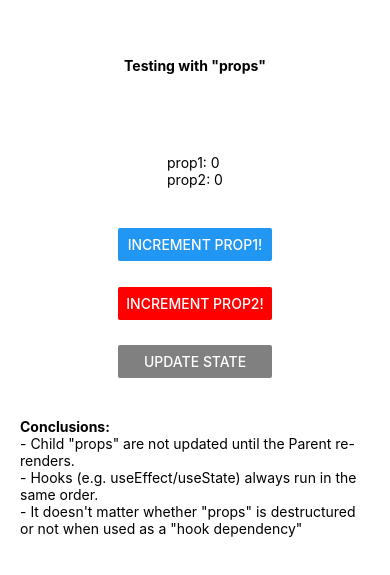
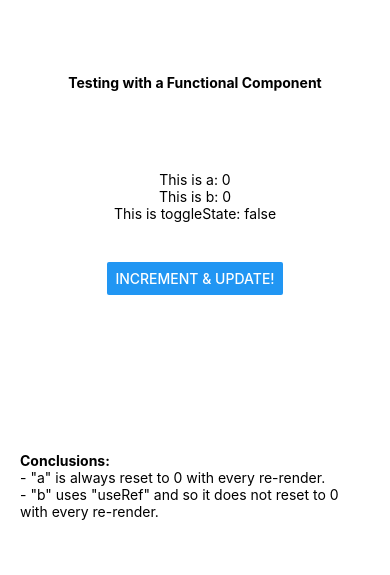
Before and after one commit to husamaf/react-native-examples, a React Native app: screen / in a window 390 px wide. Shown: the part 125-700 px from the top of the page. Built offline with nearby package versions, Linux system fonts and the light colour scheme.

Commit message:
[#ADD] Implement "PropsDependencyExample.js"
Overview:
  - This example demonstrates an Eslint error ("react-hooks/exhaustive-deps") when using a "props" function inside a useEffect/useCallBack.

```diff
--- a/App.js
+++ b/App.js
@@ -3,13 +3,14 @@ import React from 'react';
 import { StyleSheet, Text, View } from 'react-native';
 import FunctionalComponentExample from './screens/FunctionalComponentExample'
 import ClassComponentExample from './screens/ClassComponentExample'
+import PropsDependencyExample from './screens/PropsDependencyExample'
 import PropsExample from './screens/PropsExample'
 
 export default function App() {
   return (
     <View style={styles.container}>
       <StatusBar style="auto" />
-      <PropsExample />
+      <FunctionalComponentExample />
     </View>
   );
 }
--- /dev/null
+++ b/screens/PropsDependencyExample.js
@@ -0,0 +1,67 @@
+import React, {useState, useEffect, useRef, useCallback} from 'react';
+import {StyleSheet, View, Text, Button} from 'react-native';
+
+const Child = props => {
+
+  useEffect(() => {
+    console.log("This useEffect only depends on props.myFunc(..)")
+    props.myFunc(); // "props" is implicitly passed to "myFunc()"! (i.e. "props.myFunc.call(props)")
+  }, [props.myFunc])
+
+
+  return (
+    <View>
+      <Text>{`Hi, I am the Child`}</Text>
+      <Text>{`prop1: ${props.prop1}`}</Text>
+    </View>
+  )
+}
+
+
+
+const PropsExample = (props) => {
+  const [toggleState, setToggleState] = useState(false);
+
+  const prop1 = useRef(0);
+  const myFunc = useCallback(() => {
+    console.log("Hi, I am a useCallBack function!")
+  }, []);
+
+
+  const buttonHandler1 = () => {
+    prop1.current += 1
+  }
+
+  const buttonHandler2 = () => {
+    setToggleState(prevState => !prevState)
+  }
+
+  return (
+    <View style={styles.root}>
+      <Text style={styles.title}>Passing a function from "props" as dependency</Text>
+      <Child prop1={prop1.current} myFunc={myFunc}/>
+      <View style={styles.buttonContainer}>
+        <Button title={'Increment prop1!'} onPress={buttonHandler1}/>
+        <Button title={'Update State'} onPress={buttonHandler2} color={'gray'}/>
+      </View>
+      <View>
+        <Text style={styles.conclusions}>Conclusions:</Text>
+        <Text>{'- This useEffect(..) WORKS AS INTENDED but it will trigger an Eslint error.\n'}</Text>
+        <Text>{'- The reason for the error is because the way Javascript functions fundamentally work.\n' +
+        'Basically, the full "props" is always implicitly passed as an argument to the function.\n' +
+        'So, Eslint throws an error demanding to include the full "props" as a dependency.\n'}</Text>
+        <Text>{'- We can fix the error by destructuring "props" outside useEffect(..).\n'}</Text>
+        <Text>{'- We can also choose to ignore the error since we never actually use the passed "props", so there is no risk.'}</Text>
+      </View>
+    </View>
+  );
+};
+
+const styles = StyleSheet.create({
+  root: {flex: 1, padding: 20, justifyContent: 'center', alignItems: 'center'},
+  title: {marginBottom: 80, fontWeight: 'bold'},
+  buttonContainer: {height: 100, margin: 40, justifyContent: 'space-between'},
+  conclusions: {fontWeight: 'bold'}
+});
+
+export default PropsExample;
--- a/screens/PropsExample.js
+++ b/screens/PropsExample.js
@@ -2,7 +2,7 @@ import React, {useState, useEffect, useRef} from 'react';
 import {StyleSheet, View, Text, Button} from 'react-native';
 
 const Child = props => {
-  const {prop1} = props;
+  const {prop1, prop2} = props;
 
   useEffect(() => {
     console.log("This useEffect is for prop1")
@@ -10,12 +10,12 @@ const Child = props => {
 
   useEffect(() => {
     console.log("This useEffect is for prop2")
-  }, [props.prop2])
+  }, [prop2])
 
   return (
     <View>
       <Text>{`prop1: ${prop1}`}</Text>
-      <Text>{`prop2: ${props.prop2}`}</Text>
+      <Text>{`prop2: ${prop2}`}</Text>
     </View>
   )
 }
@@ -54,7 +54,6 @@ const PropsExample = (props) => {
         <Text style={styles.conclusions}>Conclusions:</Text>
         <Text>- Child "props" are not updated until the Parent re-renders.</Text>
         <Text>- Hooks (e.g. useEffect/useState) always run in the same order.</Text>
-        <Text>- It doesn't matter whether "props" is destructured or not when used as a "hook dependency"</Text>
       </View>
     </View>
   );
```
